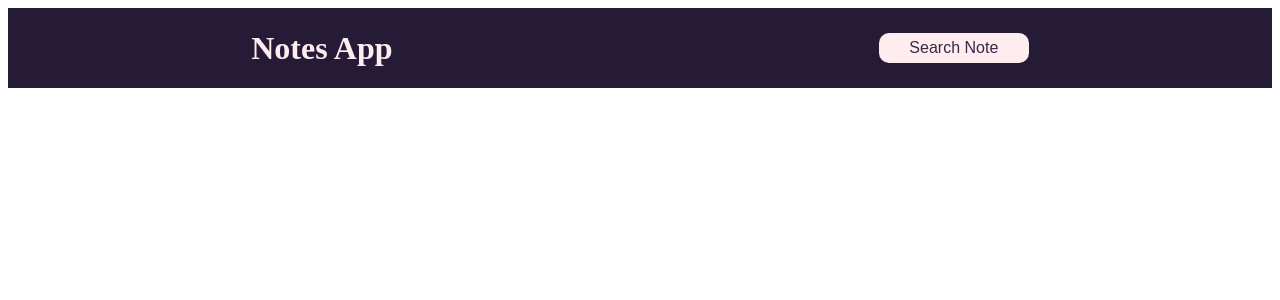
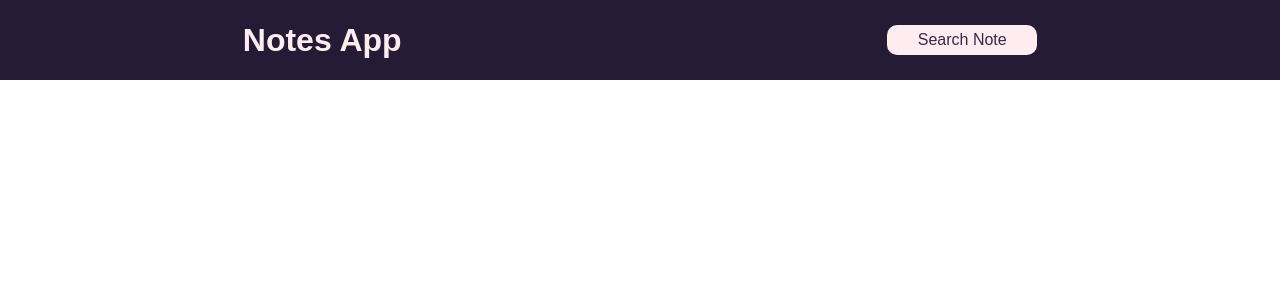
Before and after one commit to MarcelloFarias/notes-app, a React (Create React App) app: page / in a window 1280 px wide. Shown: the top 300 px of the page. Built offline with nearby package versions, Linux system fonts and the light colour scheme; the HTML template or start-up script is replaced by a standard one.

Commit message:
Resetting

```diff
--- a/src/index.css
+++ b/src/index.css
@@ -0,0 +1,11 @@
+* {
+  margin: 0;
+  padding: 0;
+  box-sizing: border-box;
+  font-family: "Poppins", sans-serif, Helvetica;
+}
+
+body {
+  min-height: 100vh;
+  min-width: 100vw;
+}
```
